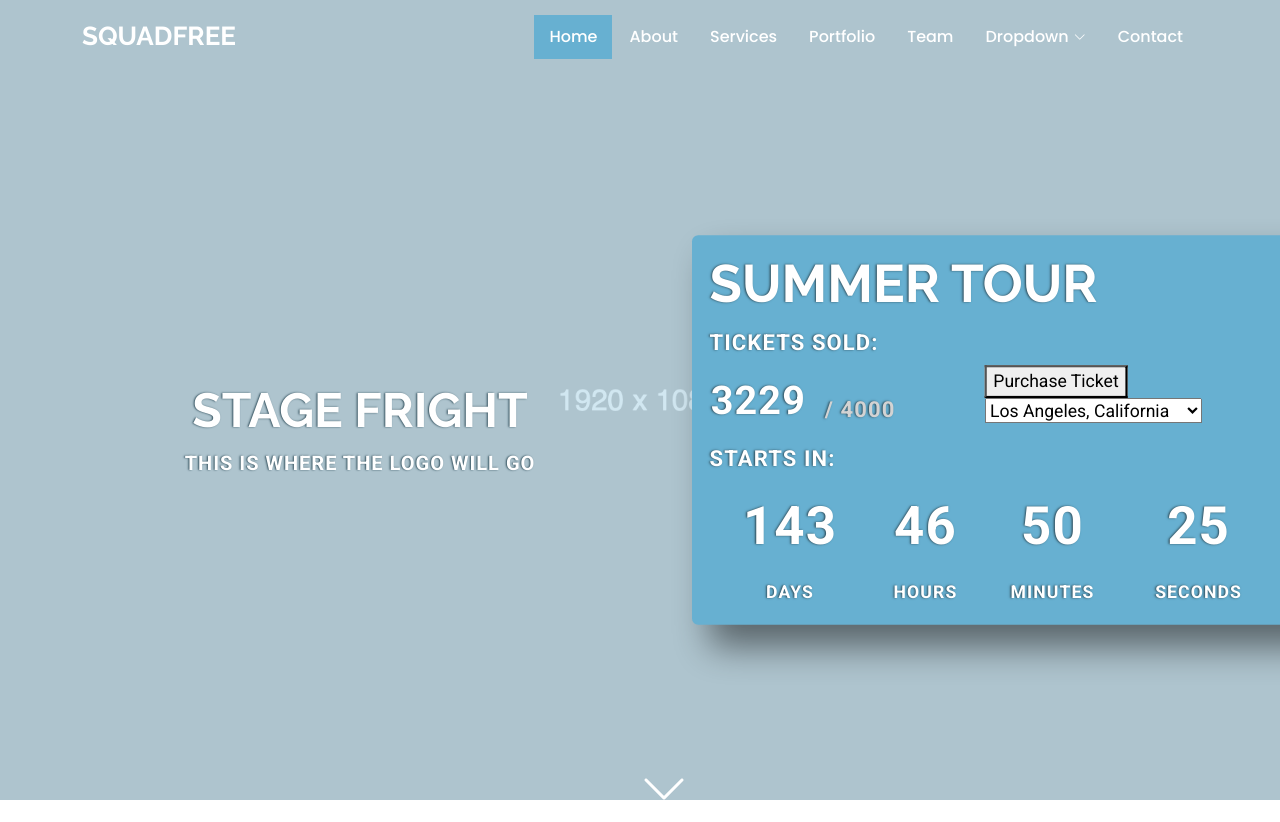
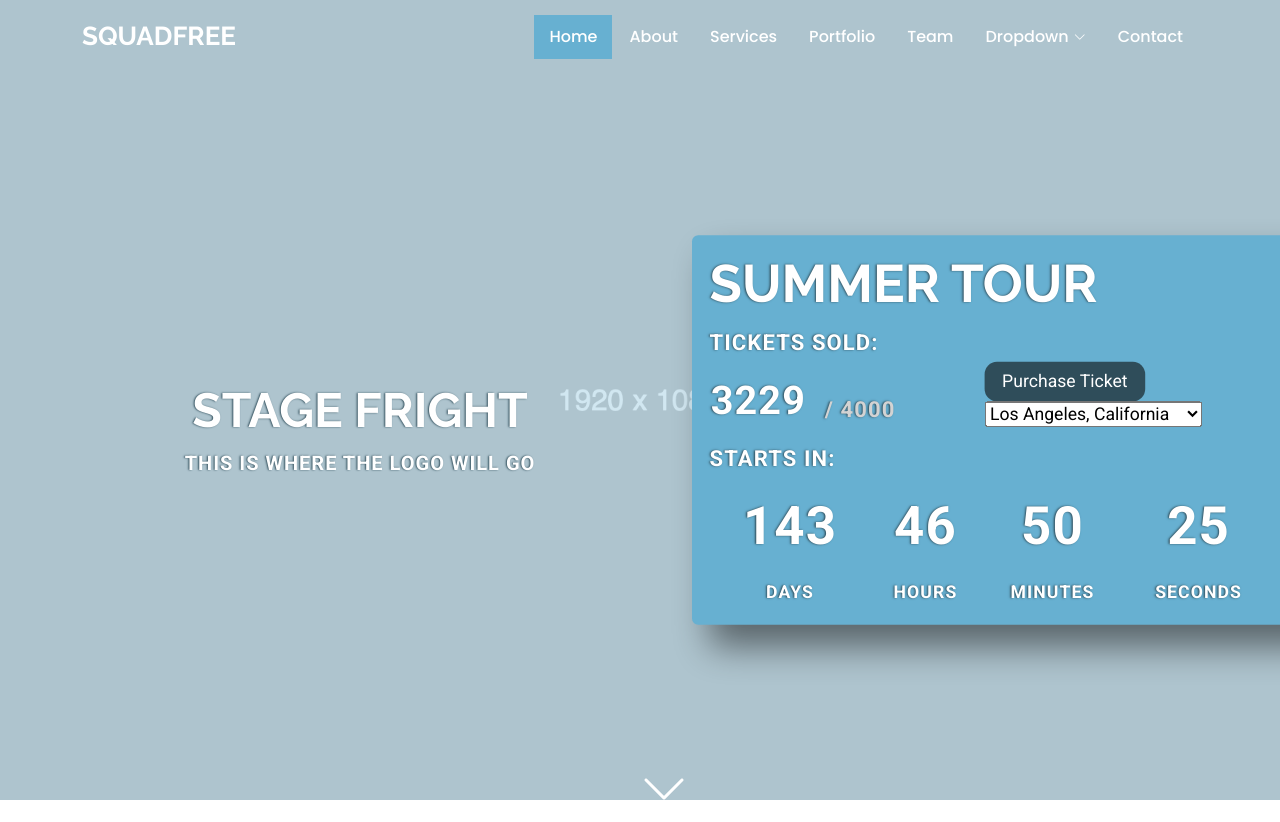
Before and after one commit to Stage-Fright-Project/Stage-Fright-Website, a plain HTML site: page index.html in a window 1280 px wide. Shown: the top 822 px of the page. Drawn offline with Linux system fonts and the light colour scheme.

Commit message:
little button css

```diff
--- a/assets/css/custom.css
+++ b/assets/css/custom.css
@@ -136,3 +136,17 @@
   .purchase-select-container {
     padding-left: 5rem;
   }
+
+  #purchase-ticket-btn {
+    text-decoration: none;
+    background-color: var(--heading-color);
+    border-radius: 0.7rem;
+    background-color: #2f4d5a;
+    color: white;
+    border: none;
+    padding: 0.4rem;
+    padding-right: 1rem;
+    padding-left: 1rem;
+
+    font-family: var(--default-font);
+  }
--- a/index.html
+++ b/index.html
@@ -102,7 +102,7 @@
               <td class="maximum-tickets-td"><p id="maximum-tickets">/ max</p></td>
               <td class="purchase-select-container">
                 <a href="purchase-ticket.html" id="purchase-ticket">
-                  <button>Purchase Ticket</button>
+                  <button id="purchase-ticket-btn">Purchase Ticket</button>
                 </a>
                 <p id="pal-ticket" class="hidden">Pick another location</p>
                 <div class="custom-select">
```
